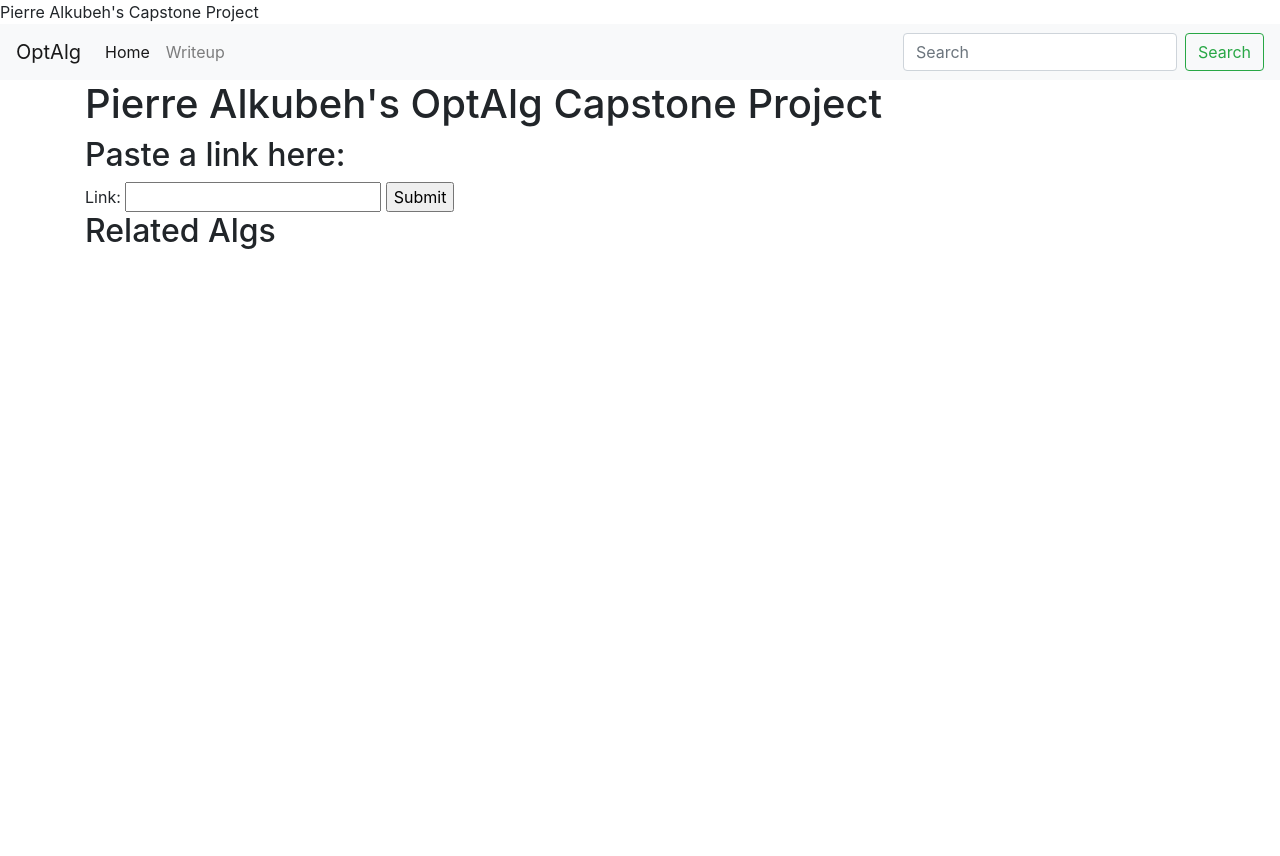
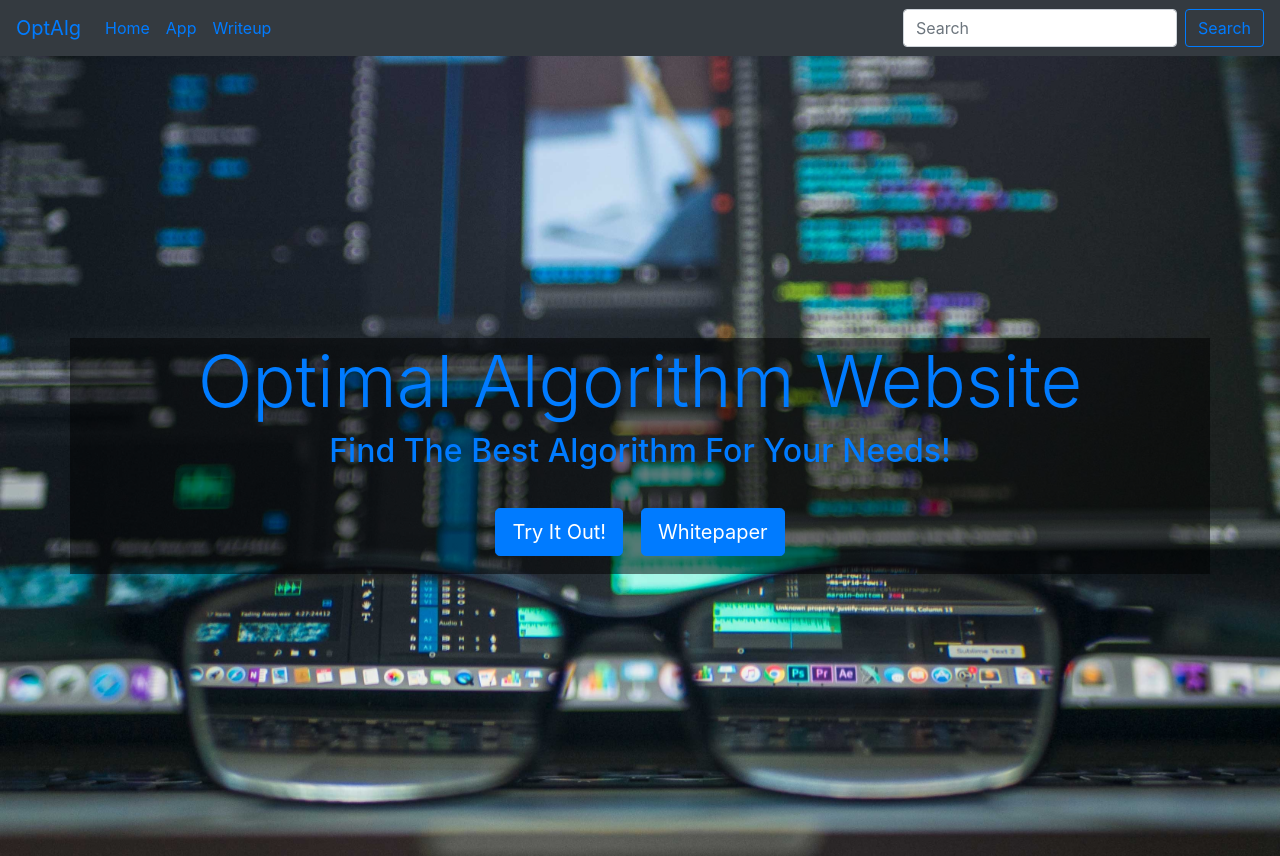
Before and after one commit to pierre-minerva/capstone, a Django app: page / in a window 1280 px wide. Before the commit the page ends 249 px from the top, so only its background shows below. Run offline with Django 3.2, Linux system fonts and the light colour scheme; some libraries are stand-ins or nearby versions.

Commit message:
Home Page created and made pretty

```diff
--- a/capsite/capsite/settings.py
+++ b/capsite/capsite/settings.py
@@ -24,9 +24,9 @@ BASE_DIR = Path(__file__).resolve().parent.parent
 SECRET_KEY = 'django-insecure--45=itw&l1=hon!78fe@l8^(0919p%a2zol(&jdk*fw3howait'
 
 # SECURITY WARNING: don't run with debug turned on in production!
-DEBUG = False
+DEBUG = True
 
-ALLOWED_HOSTS = ['96.126.122.234']
+ALLOWED_HOSTS = ['127.0.0.1','96.126.122.234']
 
 
 # Application definition
--- a/capsite/optalg/static/optalg/main.css
+++ b/capsite/optalg/static/optalg/main.css
@@ -0,0 +1,14 @@
+.masthead {
+  height: 100vh;
+  min-height: 500px;
+  background-image: url('pexels-kevin-ku-577585.jpg');
+  background-size: cover;
+  background-position: center;
+  background-repeat: no-repeat;
+  color:  #007bff;
+  font-size: 4em;
+}
+
+.text-center {
+  background-color: rgba(0,0,0,0.5);
+}
--- a/capsite/optalg/templates/optalg/base.html
+++ b/capsite/optalg/templates/optalg/base.html
@@ -9,12 +9,11 @@
     <!-- Bootstrap CSS -->
     <link rel="stylesheet" href="https://stackpath.bootstrapcdn.com/bootstrap/4.3.1/css/bootstrap.min.css" integrity="sha384-ggOyR0iXCbMQv3Xipma34MD+dH/1fQ784/j6cY/iJTQUOhcWr7x9JvoRxT2MZw1T" crossorigin="anonymous">
 
-    <link rel="styleshet" type="text/css" href="{% static 'optalg/main.css' %}"
-    <title>Pierre Alkubeh's Capstone Project</title>
+    <link rel="stylesheet" type="text/css" href="{% static 'optalg/main.css' %}">
   </head>
   <body>
   	<header>
-	  	<nav class="navbar navbar-expand-lg navbar-light bg-light">
+	  	<nav class="navbar navbar-expand-lg" style="background-color: #343a40;">
 	  	  <a class="navbar-brand" href="/home">OptAlg</a>
 	  	  <button class="navbar-toggler" type="button" data-toggle="collapse" data-target="#navbarSupportedContent" aria-controls="navbarSupportedContent" aria-expanded="false" aria-label="Toggle navigation">
 	  	    <span class="navbar-toggler-icon"></span>
@@ -22,8 +21,11 @@
 
 	  	  <div class="collapse navbar-collapse" id="navbarSupportedContent">
 	  	    <ul class="navbar-nav mr-auto">
-	  	      <li class="nav-item active">
+	  	      <li class="nav-item">
 	  	        <a class="nav-link" href="/home">Home <span class="sr-only">(current)</span></a>
+	  	      </li>
+	  	      <li class="nav-item">
+	  	        <a class="nav-link" href="/app">App</a>
 	  	      </li>
 	  	      <li class="nav-item">
 	  	        <a class="nav-link" href="/writeup">Writeup</a>
@@ -31,15 +33,13 @@
 	  	    </ul>
 	  	    <form class="form-inline my-2 my-lg-0">
 	  	      <input class="form-control mr-sm-2" type="search" placeholder="Search" aria-label="Search">
-	  	      <button class="btn btn-outline-success my-2 my-sm-0" type="submit">Search</button>
+	  	      <button class="btn btn-outline-primary my-2 my-sm-0" type="submit">Search</button>
 	  	    </form>
 	  	  </div>
 	  	</nav>
 	</header>
 
-  	<div class="container">
-    	{% block content %}{% endblock %}
-    </div>
+    {% block content %}{% endblock %}
 
     <!-- Optional JavaScript -->
     <!-- jQuery first, then Popper.js, then Bootstrap JS -->
--- a/capsite/optalg/templates/optalg/home.html
+++ b/capsite/optalg/templates/optalg/home.html
@@ -1,14 +1,17 @@
 {% extends "optalg/base.html" %}
 {% block content %}
-	<h1>Pierre Alkubeh's OptAlg Capstone Project</h1>
-	<h2>Paste a link here:</h2>
-	<form action="/" method="POST">{% csrf_token %}
-		Link: <input type="text" name="link">
-		<input type="submit" name="submit" value="Submit">
-	</form>
-	<h2>Related Algs</h2>
-	{% for alg in related_algs %}
-	<p>{{alg}}</p>
-	{% endfor %}
-
+{% load static %}
+<link rel="stylesheet" type="text/css" href="{% static 'optalg/main.css' %}">
+<header class="masthead">
+  <div class="container h-100">
+    <div class="row h-100 align-items-center">
+      <div class="col-12 text-center">
+        <h1 class="display-3">Optimal Algorithm Website</h1>
+        <h2 class="display-5">Find The Best Algorithm For Your Needs!</h2>
+        <button class="btn btn-primary btn-lg" onclick="window.location.href='/app';">Try It Out!</button>
+        <button class="btn btn-primary btn-lg" onclick="window.location.href='/writeup';">Whitepaper</button>
+      </div>
+    </div>
+  </div>
+</header>
 {% endblock content %}
--- a/capsite/optalg/urls.py
+++ b/capsite/optalg/urls.py
@@ -4,5 +4,6 @@ from . import views
 urlpatterns = [
 	path('', views.home, name="optalg-home"),
 	path('home/', views.home, name="optalg-home"),
+	path('app/', views.app, name="optalg-app"),
 	path("writeup/", views.writeup, name="optalg-writeup"),
 ]
--- a/capsite/optalg/views.py
+++ b/capsite/optalg/views.py
@@ -5,6 +5,9 @@ from optalg import functions
 
 # Create your views here.
 def home(request):
+	return render(request, 'optalg/home.html')
+
+def app(request):
 	c = {}
 	c.update(csrf(request))
 
@@ -15,10 +18,10 @@ def home(request):
 		print(related_algs)
 		c["related_algs"]  = related_algs
 
-		return render(request, 'optalg/home.html',c)
+		return render(request, 'optalg/app.html',c)
 
 	else:
-		return render(request, 'optalg/home.html',c)
+		return render(request, 'optalg/app.html',c)
 
 def writeup(request):
 	return render(request, 'optalg/writeup.html')
```
Also changed, not shown: capsite/optalg/templates/optalg/app.html (added, +14 -0 lines), capsite/optalg/static/optalg/pexels-kevin-ku-577585.jpg (added), capsite/optalg/static/optalg/pexels-pixabay-270366.jpg (added).
